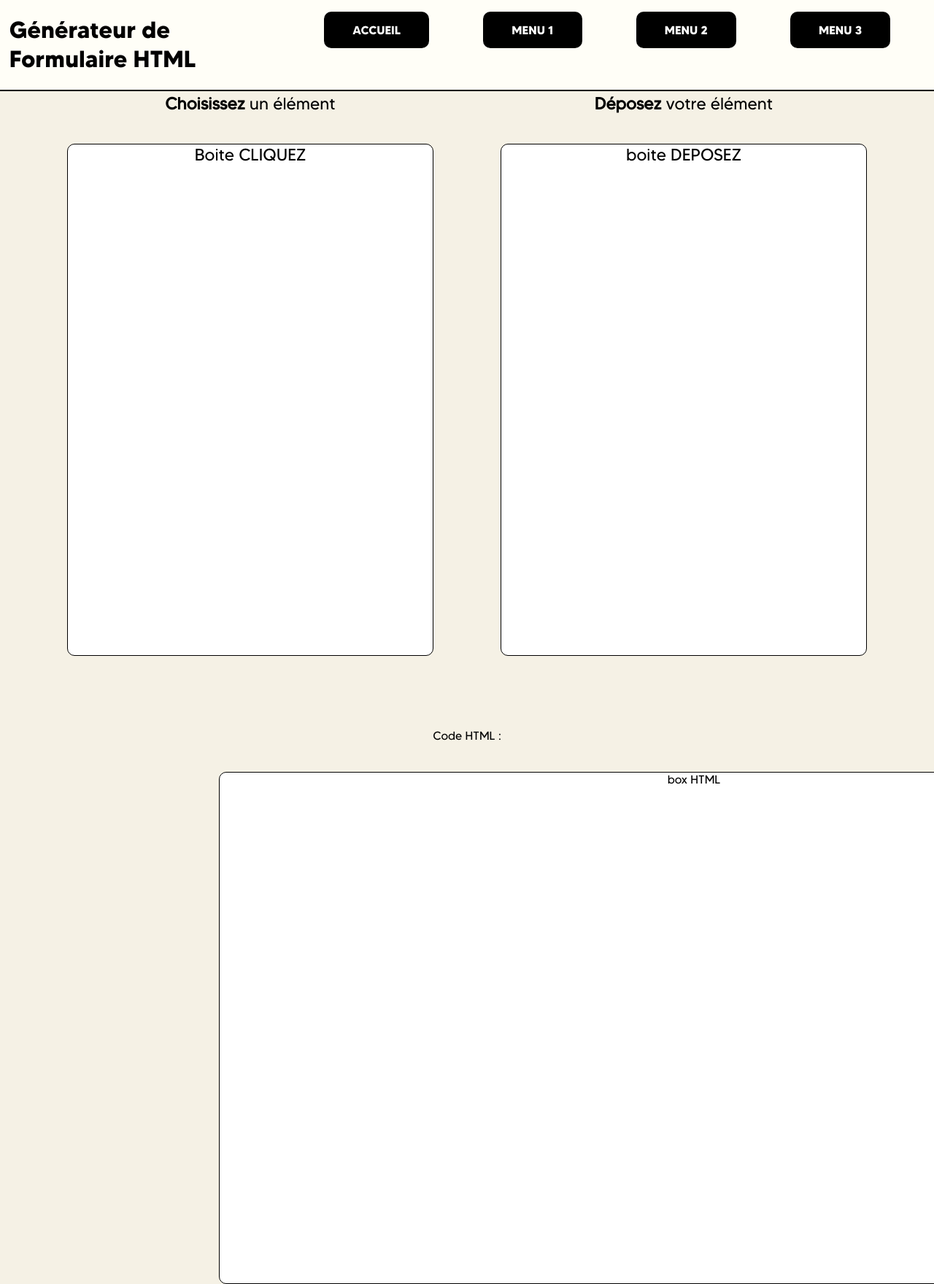
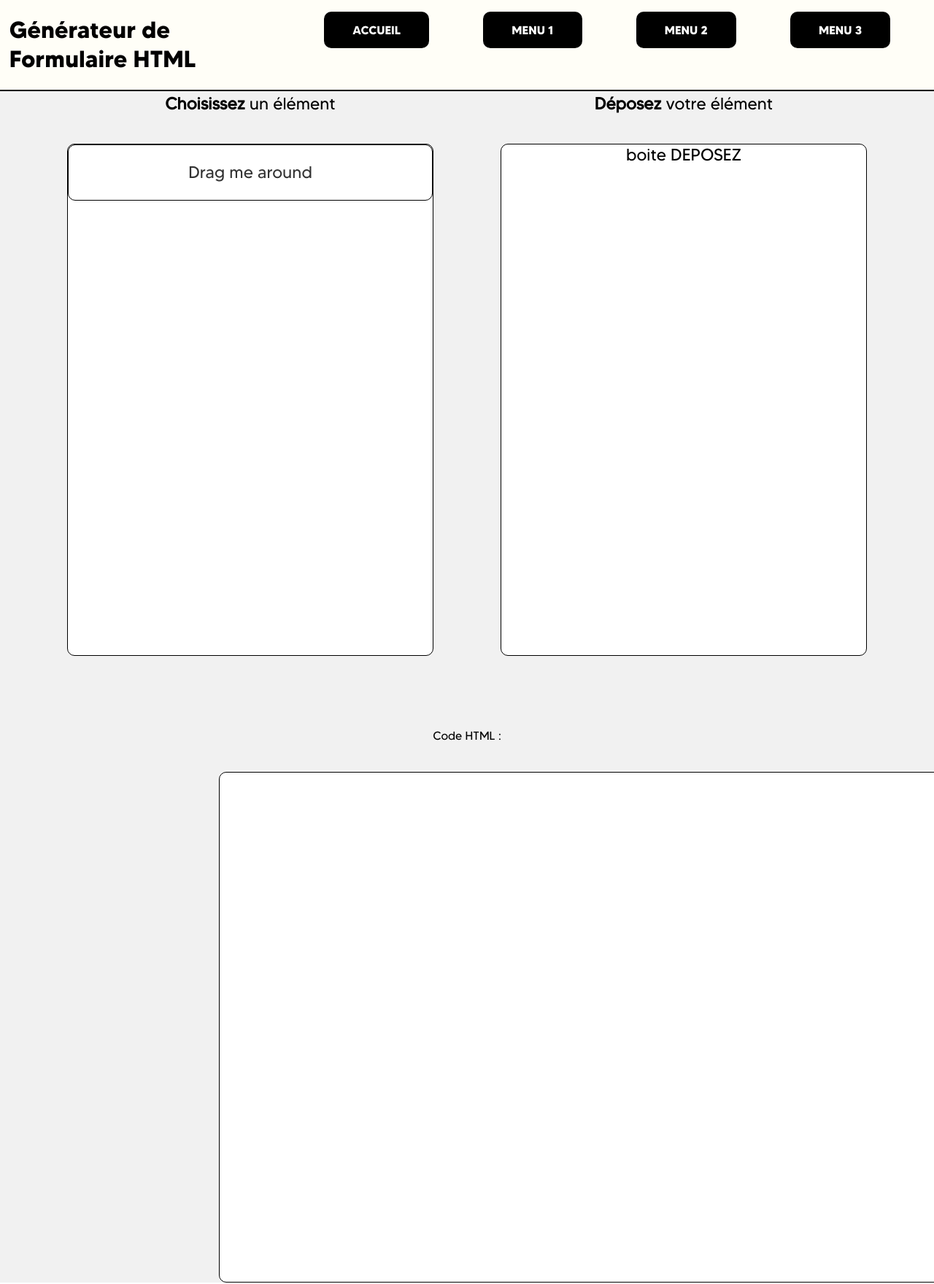
Before and after one commit to alexi-mathioupollak/Projet-Formulaire-HTML, a PHP site: page / in a window 1280 px wide; the page is wider, and only the part inside the window is pictured. Shown: that part at 73% size. Run offline with PHP 8.4, Linux system fonts and the light colour scheme; some libraries are stand-ins or nearby versions.

Commit message:
script drag and drop

```diff
--- a/CSS/style.css
+++ b/CSS/style.css
@@ -1,11 +1,11 @@
 html {
     box-sizing: border-box;
+    background: rgb(241, 241, 241);
 }
 
 body,
 html {
   height: 100%;
-  background-color: rgb(245, 241, 229);
   font-family: "TommyREGULAR", sans-serif;
 }
 
@@ -134,7 +134,28 @@ body {
     height: 700px;
     background: white;
     margin-left: 300px;
-    text-align: center;
+
+}
+
+#draggable {
+    border-radius: 10px;
+    border-color: black;
+}
+
+#draggable .ui-selecting {
+    background: red;
+}
+
+#draggable .ui-selected {
+    background: black;
+    color: white;
+}
+
+#draggable .ui-widget-content {
+    margin: 3px;
+    padding: 0.4em;
+    font-size: 1.4em;
+    height: 18px;
 }
 
 .html {
--- /dev/null
+++ b/JS/script.js
@@ -0,0 +1,7 @@
+$( function() {
+    $( "#draggable" ).draggable(
+        {
+            revert: true
+        }
+    );
+  } );
--- a/index.html
+++ b/index.html
@@ -4,7 +4,11 @@
         <meta charset="utf-8">
         <title>Générateur Formulaire HTML</title>
         <link rel="stylesheet" href="CSS/style.css">
-        <script src="script.js"></script>
+        <link rel="stylesheet" href="//code.jquery.com/ui/1.12.1/themes/base/jquery-ui.css">
+        <link rel="stylesheet" href="/resources/demos/style.css">
+        <script src="https://code.jquery.com/jquery-1.12.4.js"></script>
+        <script src="https://code.jquery.com/ui/1.12.1/jquery-ui.js"></script>
+        <script src="JS/script.js"></script>
     </head>
     <header>
             <div id="titre_et_nav">
@@ -26,7 +30,11 @@
         <div class="cases">
             <div class="cases_c">
                 <div class="case_c"><strong>Choisissez</strong> un élément</div>
-                <div class="box_c">Boite CLIQUEZ</div>
+                <div class="box_c">
+                    <div id="draggable" class="ui-widget-content">
+                        <p>Drag me around</p>
+                      </div>
+                </div>
             </div>
             <div class="cases_d">
                 <div class="case_d"><strong>Déposez</strong> votre élément</div>
@@ -35,7 +43,7 @@
         </div>
         <div class="html">
             <div class="case_html">Code HTML : </div>
-            <div class="box_html">box HTML</div>
+            <textarea rows="5" cols="30" class="box_html"></textarea>
         </div>
 
     </body>
```
